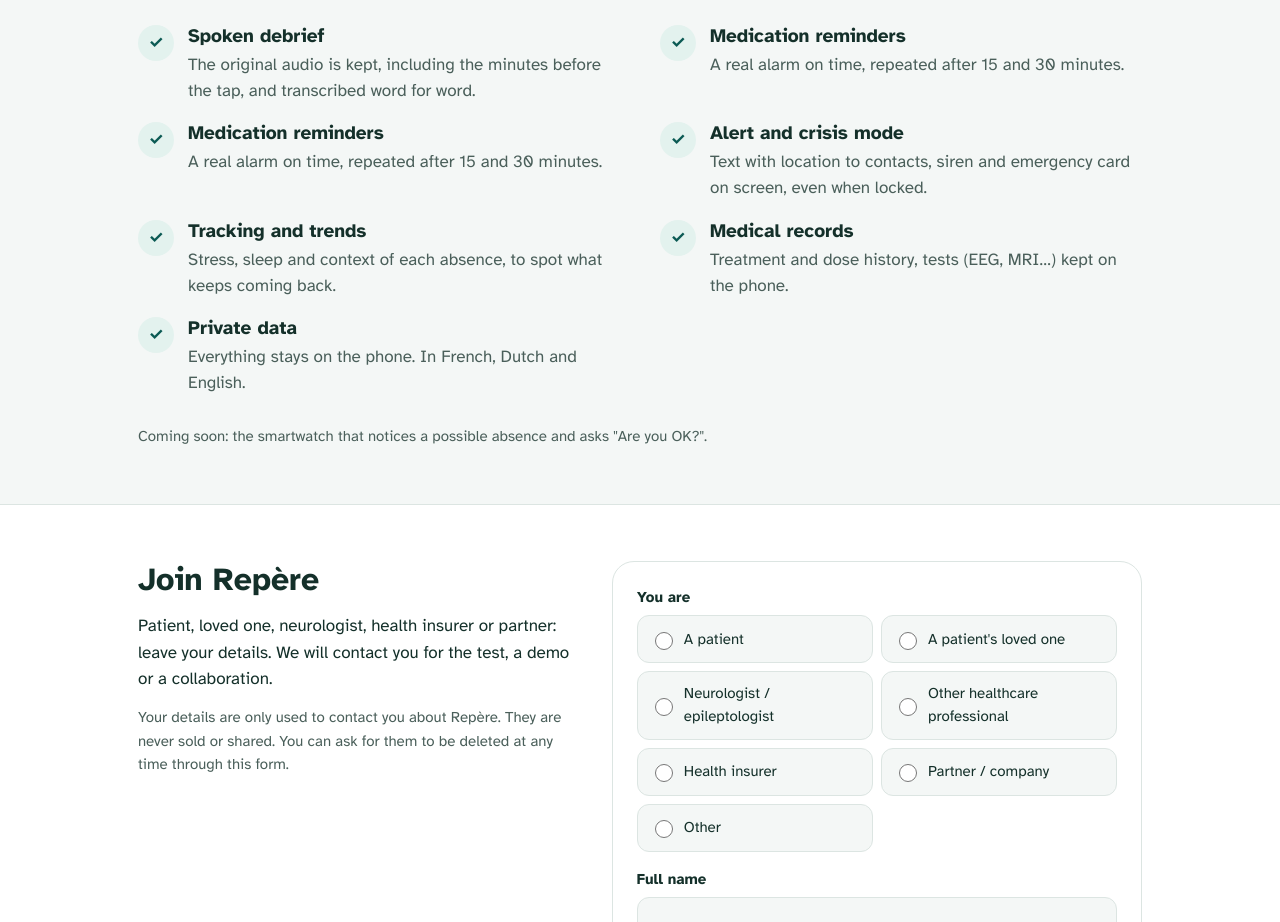
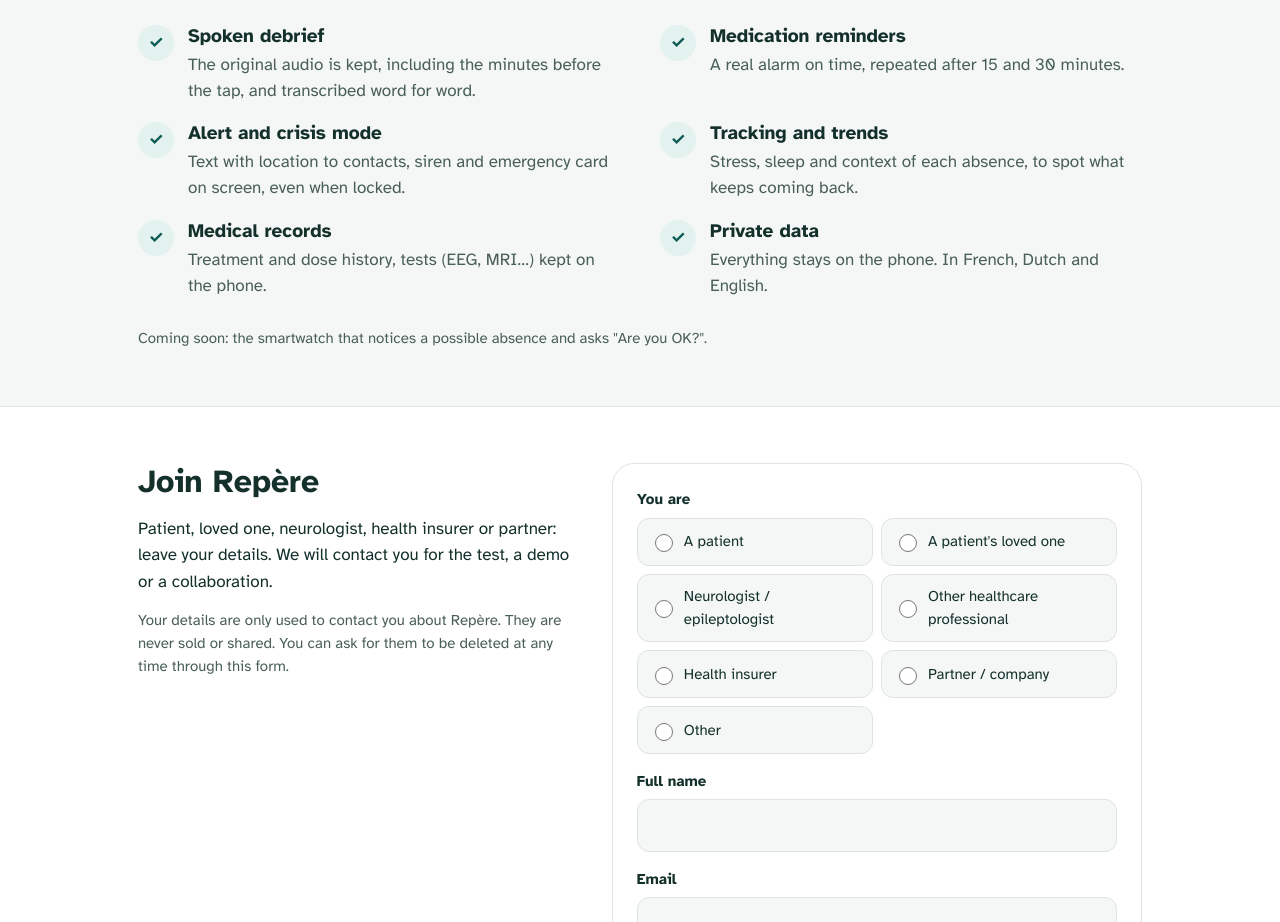
Before and after one commit to repere-app/repere-app, a plain HTML site: page index.html in a window 1280 px wide. Shown: the part 1089-2011 px from the top of the page. Drawn offline with Linux system fonts and the light colour scheme.

Commit message:
Update index.html

```diff
--- a/index.html
+++ b/index.html
@@ -158,7 +158,6 @@ footer .wrap{display:flex;flex-direction:column;gap:8px}
       <div class="feat">
         <div><span class="n" aria-hidden="true">✓</span><div><h3 data-t="f1.h">Débrief vocal</h3><p class="muted" data-t="f1.p">L'audio original est gardé, avec les minutes d'avant l'appui, et transcrit mot pour mot.</p></div></div>
         <div><span class="n" aria-hidden="true">✓</span><div><h3 data-t="f2.h">Rappels de médicaments</h3><p class="muted" data-t="f2.p">Une vraie alarme à l'heure, relancée après 15 et 30 minutes.</p></div></div>
-        <div><span class="n" aria-hidden="true">✓</span><div><h3 data-t="f2.h">Rappels des quantitées des medicaments restants</h3><p class="muted" data-t="f2.p">Une semaine avant d'arriver a court, vous recevez un rappel pour en racheter.</p></div></div>
         <div><span class="n" aria-hidden="true">✓</span><div><h3 data-t="f3.h">Alerte et mode crise</h3><p class="muted" data-t="f3.p">SMS avec position aux proches, sirène et fiche d'urgence à l'écran, même verrouillé.</p></div></div>
         <div><span class="n" aria-hidden="true">✓</span><div><h3 data-t="f4.h">Suivi et tendances</h3><p class="muted" data-t="f4.p">Stress, sommeil et contexte de chaque absence, pour repérer ce qui revient.</p></div></div>
         <div><span class="n" aria-hidden="true">✓</span><div><h3 data-t="f5.h">Dossier médical</h3><p class="muted" data-t="f5.p">Historique des traitements et dosages, examens (EEG, IRM…) gardés sur le téléphone.</p></div></div>
```
